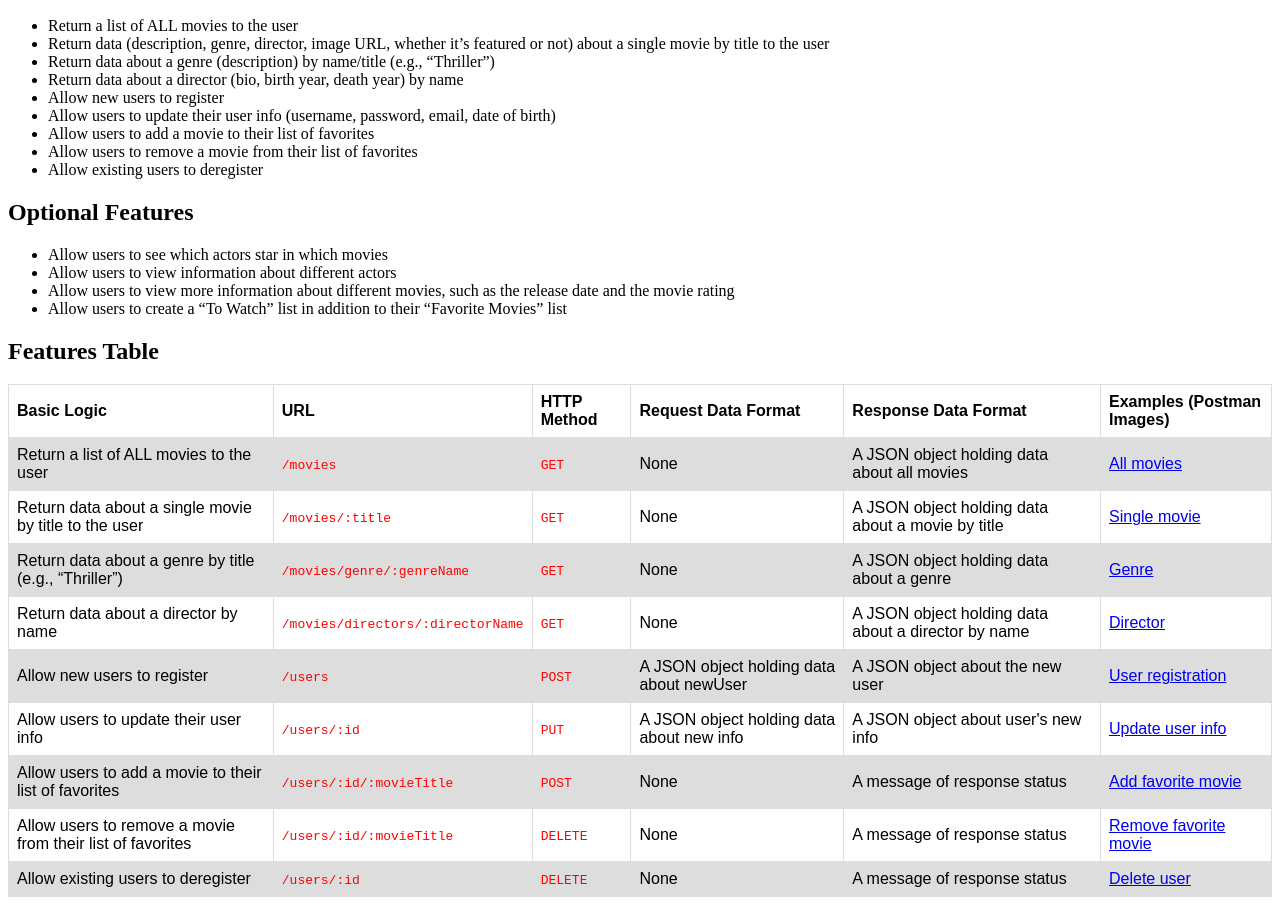
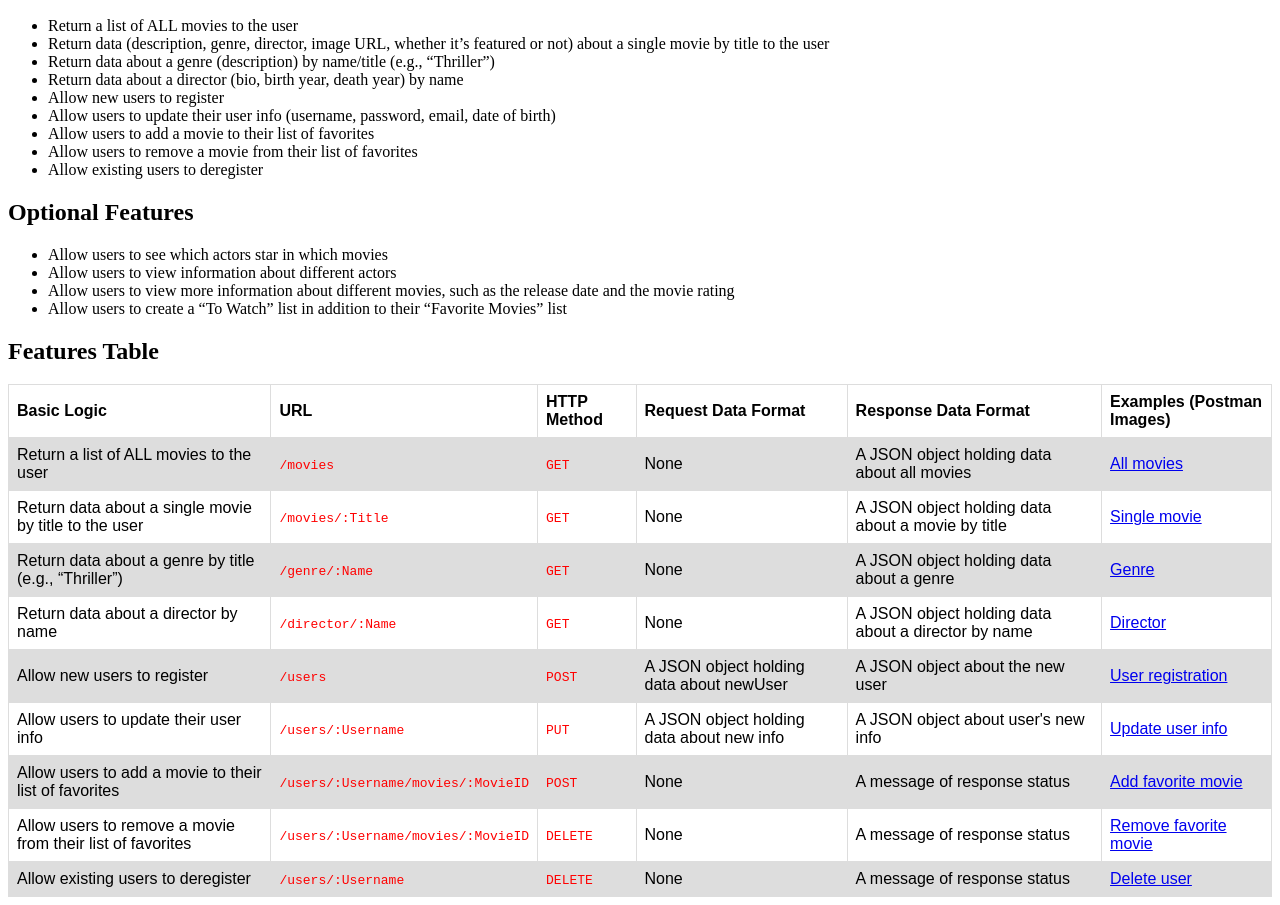
Before and after one commit to SHA888/movie-api, a website: page public/documentation.html in a window 1280 px wide. Shown: the part 110-1015 px from the top of the page. Drawn offline with Linux system fonts and the light colour scheme.

Commit message:
Updated documentation

```diff
--- a/index.js
+++ b/index.js
@@ -178,7 +178,7 @@ app.post('/users/:Username/movies/:MovieID', (req, res) => {
       }
     }, {
       new: true
-    },
+    }, // this line makes sure that the updated document is returned
     (err, updatedUser) => {
       if (err) {
         console.error(err);
--- a/public/documentation.html
+++ b/public/documentation.html
@@ -88,7 +88,7 @@
       </tr>
       <tr>
         <td>Return data about a single movie by title to the user</td>
-        <td><code>/movies/:title</code></td>
+        <td><code>/movies/:Title</code></td>
         <td><code>GET</code></td>
         <td>None</td>
         <td>A JSON object holding data about a movie by title</td>
@@ -96,7 +96,7 @@
       </tr>
       <tr>
         <td>Return data about a genre by title (e.g., “Thriller”)</td>
-        <td><code>/movies/genre/:genreName</code></td>
+        <td><code>/genre/:Name</code></td>
         <td><code>GET</code></td>
         <td>None</td>
         <td>A JSON object holding data about a genre</td>
@@ -104,7 +104,7 @@
       </tr>
       <tr>
         <td>Return data about a director by name</td>
-        <td><code>/movies/directors/:directorName</code></td>
+        <td><code>/director/:Name</code></td>
         <td><code>GET</code></td>
         <td>None</td>
         <td>A JSON object holding data about a director by name</td>
@@ -120,7 +120,7 @@
       </tr>
       <tr>
         <td>Allow users to update their user info</td>
-        <td><code>/users/:id</code></td>
+        <td><code>/users/:Username</code></td>
         <td><code>PUT</code></td>
         <td>A JSON object holding data about new info</td>
         <td>A JSON object about user's new info</td>
@@ -128,7 +128,7 @@
       </tr>
       <tr>
         <td>Allow users to add a movie to their list of favorites</td>
-        <td><code>/users/:id/:movieTitle</code></td>
+        <td><code>/users/:Username/movies/:MovieID</code></td>
         <td><code>POST</code></td>
         <td>None</td>
         <td>A message of response status</td>
@@ -136,7 +136,7 @@
       </tr>
       <tr>
         <td>Allow users to remove a movie from their list of favorites</td>
-        <td><code>/users/:id/:movieTitle</code></td>
+        <td><code>/users/:Username/movies/:MovieID</code></td>
         <td><code>DELETE</code></td>
         <td>None</td>
         <td>A message of response status</td>
@@ -144,7 +144,7 @@
       </tr>
       <tr>
         <td>Allow existing users to deregister</td>
-        <td><code>/users/:id</code></td>
+        <td><code>/users/:Username</code></td>
         <td><code>DELETE</code></td>
         <td>None</td>
         <td>A message of response status</td>
```
